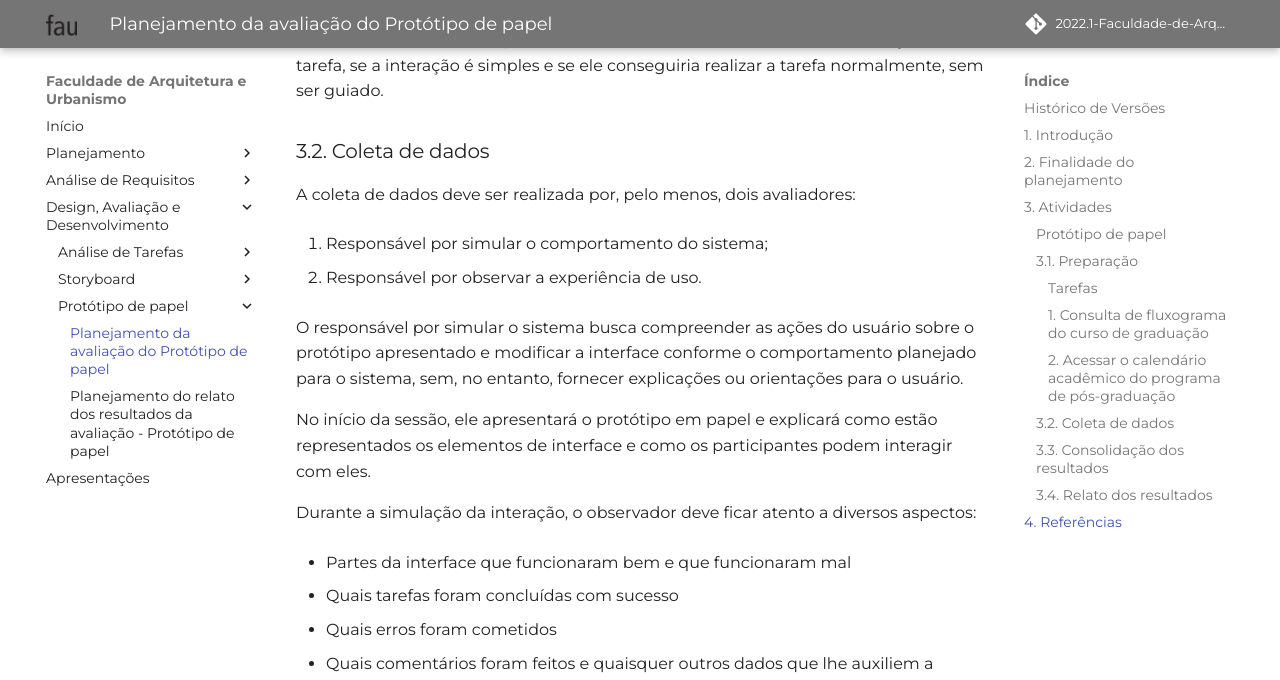
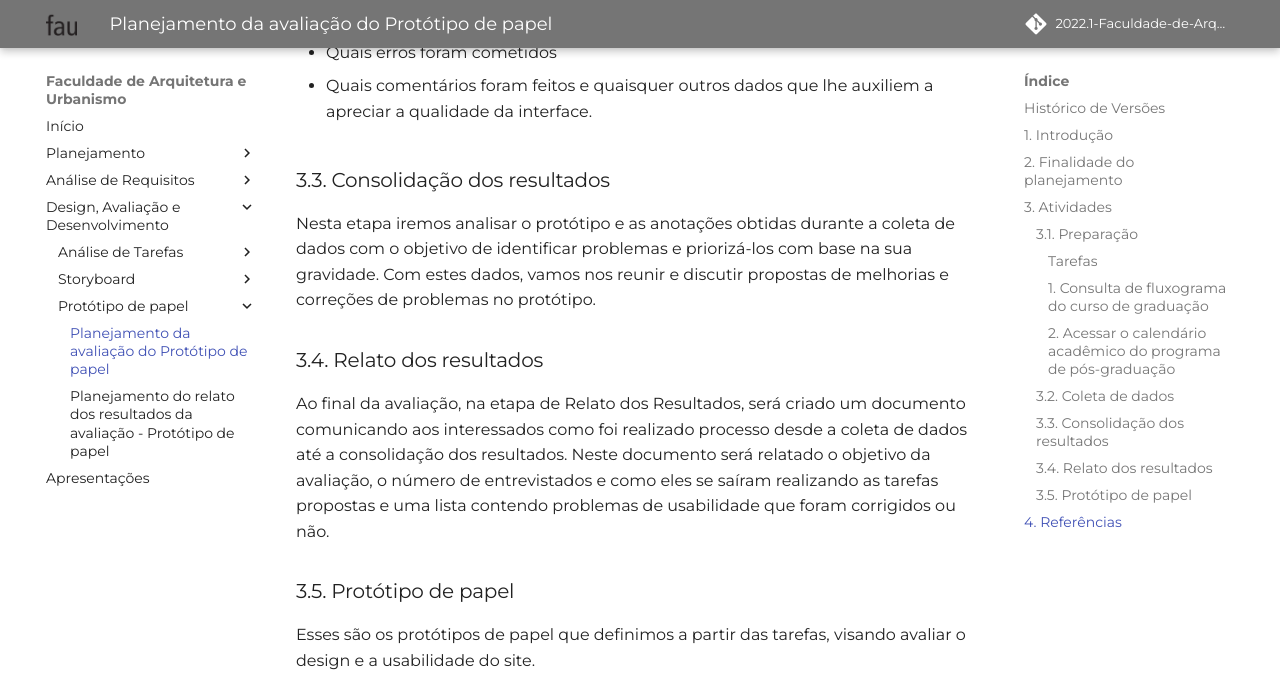
Before and after one commit to Mateusvff/2022.1-Faculdade-de-Arquitetura-e-Urbanismo, an MkDocs documentation site: the page built from docs/designAvalEDesenv/prototPapel/planej-avaliacao-prototipo-papel.md, in a window 1280 px wide and 1400 px high, scrolled down 2824 px. Shown: the top 680 px of the window. Built offline with MkDocs 1.6.1 and Material for MkDocs 9.7.7, drawn with Linux system fonts in a browser that asks for light colours; some web fonts are replaced; comment, search, counter and statistics services are not loaded; some of the changed text lies outside the part shown.

Commit message:
prototipo de papel

```diff
--- a/docs/designAvalEDesenv/prototPapel/planej-avaliacao-prototipo-papel.md
+++ b/docs/designAvalEDesenv/prototPapel/planej-avaliacao-prototipo-papel.md
@@ -35,16 +35,6 @@ Coleta de dados | Mediação dos avaliadores para a execução das tarefas propo
 Consolidação dos resultados | Listar os problemas encontrados e sugestão de correções para os problemas mais simples identificados
 Relato dos resultados | Relatar os problemas encontrados
 
-
-### Protótipo de papel
-
-<iframe style="border: 1px solid rgba(0, 0, 0, 0.1);" width="800" height="450" src="https://www.figma.com/embed?embed_host=share&url=https%3A%2F%2Fwww.figma.com%2Fproto%2F0c6zFSFHGjJqircoxlnQi5%2FProt%25C3%25B3tipo-de-papel%3Fnode-id%3D1%253A145%26scaling%3Dmin-zoom%26page-id%3D0%253A1%26starting-point-node-id%3D1%253A145" allowfullscreen></iframe>
-
-<center>
-<figcaption>
-    Para acessar o protótipo acima, acesse este <a href='https://www.figma.com/file/0c6zFSFHGjJqircoxlnQi5/Prot%C3%B3tipo-de-papel?node-id=0%3A1' target='_blank'>link</a>
-</figcaption>
-</center>
 
 ### 3.1. Preparação
 
@@ -111,6 +101,19 @@ Nesta etapa iremos analisar o protótipo e as anotações obtidas durante a cole
 
 Ao final da avaliação, na etapa de Relato dos Resultados, será criado um documento comunicando aos interessados como foi realizado processo desde a coleta de dados até a consolidação dos resultados. Neste documento será relatado o objetivo da avaliação, o número de entrevistados e como eles se saíram realizando as tarefas propostas e uma lista contendo problemas de usabilidade que foram corrigidos ou não.
 
+
+### 3.5. Protótipo de papel
+
+Esses são os protótipos de papel que definimos a partir das tarefas, visando avaliar o design e a usabilidade do site.
+
+<iframe style="border: 1px solid rgba(0, 0, 0, 0.1);" width="800" height="450" src="https://www.figma.com/embed?embed_host=share&url=https%3A%2F%2Fwww.figma.com%2Fproto%2F0c6zFSFHGjJqircoxlnQi5%2FProt%25C3%25B3tipo-de-papel%3Fnode-id%3D1%253A145%26scaling%3Dmin-zoom%26page-id%3D0%253A1%26starting-point-node-id%3D1%253A145" allowfullscreen></iframe>
+
+<center>
+<figcaption>
+    Para acessar o protótipo acima, acesse este <a href='https://www.figma.com/file/0c6zFSFHGjJqircoxlnQi5/Prot%C3%B3tipo-de-papel?node-id=0%3A1' target='_blank'>link</a>
+</figcaption>
+</center>
+
 ## 4. Referências
 
 > BARBOSA, Simone; SILVA, Bruno. **Interação Humano-Computador**. 1ª Edição. Elsevier, 2010.
```
